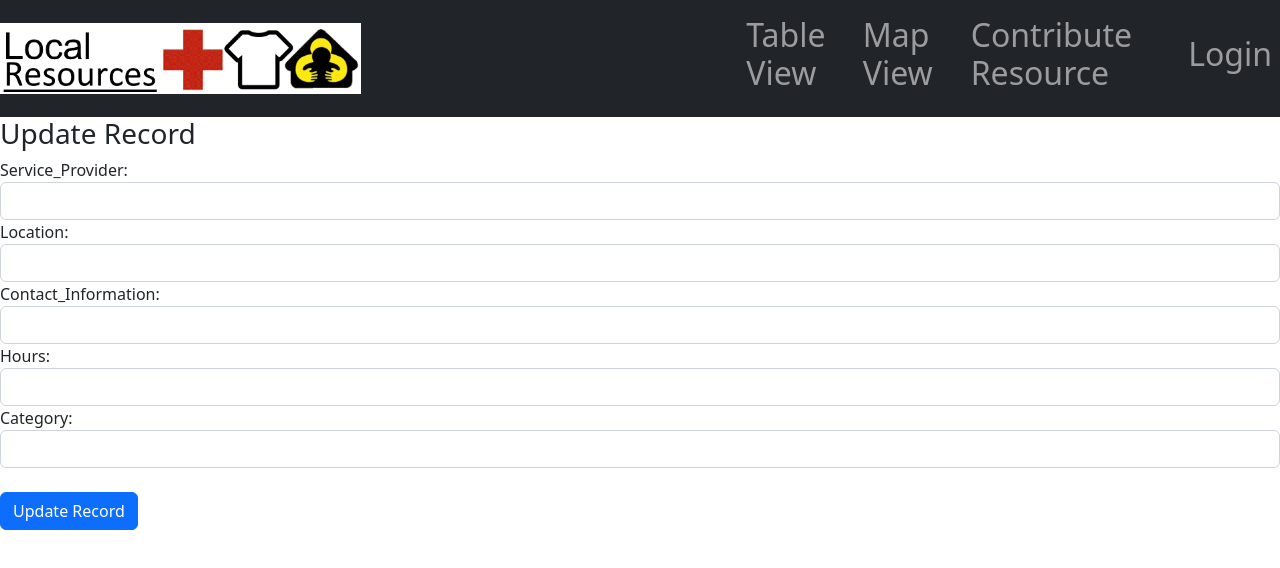
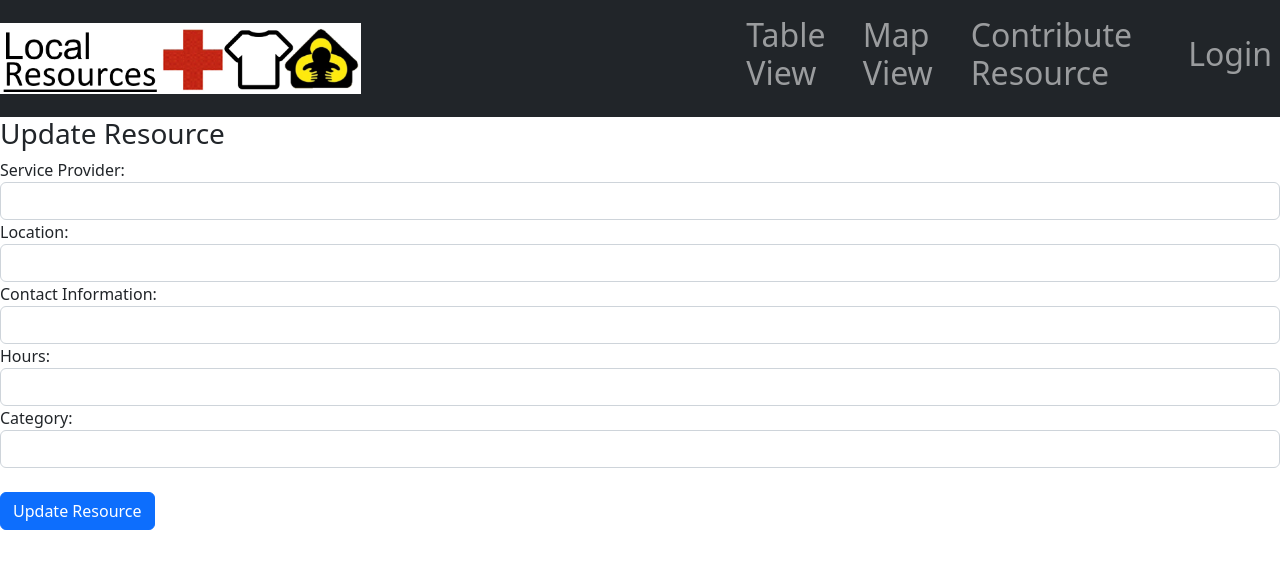
Before and after one commit to zmelson/LocalResources, a React (Create React App) app in the folder mern/client/: page /edit/1 in a window 1280 px wide. Shown: the top 568 px of the page. Built offline with nearby package versions, Linux system fonts and the light colour scheme; no server answers.

Commit message:
added create,record,edit

```diff
--- a/mern/client/src/components/create.js
+++ b/mern/client/src/components/create.js
@@ -23,39 +23,35 @@ export default function Create() {
     e.preventDefault();
 
     // When a post request is sent to the create url, we'll add a new record to the database.
-   const newPerson = { ...form };
+    const newResource = { ...form };
 
     await fetch("http://localhost:5000/record/add", {
       method: "POST",
       headers: {
         "Content-Type": "application/json",
       },
-     body: JSON.stringify(newPerson),
+      body: JSON.stringify(newResource),
     })
         .catch(error => {
           window.alert(error);
           return;
         });
 
-   setForm({ Service_Provider: "",
-     Location: "",
-     Contact_Information: "",
-     Hours: "",
-     Category: "", });
+    setForm({ Service_Provider: "", Location: "", Contact_Information: "", Hours: "", Category: "" });
     navigate("/");
   }
 
   // This following section will display the form that takes the input from the user.
   return (
       <div>
-     <h3>Create New Record</h3>
+        <h3>Please fill out the form below to contribute a resource to our list</h3>
         <form onSubmit={onSubmit}>
           <div className="form-group">
-         <label htmlFor="Service_Provider">Service_Provider</label>
+            <label htmlFor="Service_Provider">Service Provider</label>
             <input
                 type="text"
                 className="form-control"
-           id="name"
+                id="Service Provider"
                 value={form.Service_Provider}
                 onChange={(e) => updateForm({ Service_Provider: e.target.value })}
             />
@@ -71,7 +67,7 @@ export default function Create() {
             />
           </div>
           <div className="form-group">
-         <label htmlFor="Contact_Information">Contact_Information</label>
+            <label htmlFor="Contact_Information">Contact Information</label>
             <input
                 type="text"
                 className="form-control"
--- a/mern/client/src/components/edit.js
+++ b/mern/client/src/components/edit.js
@@ -47,7 +47,7 @@ export default function Edit() {
 
   async function onSubmit(e) {
     e.preventDefault();
-   const editedPerson = {
+    const editedResource = {
       Service_Provider: form.Service_Provider,
       Location: form.Location,
       Contact_Information: form.Contact_Information,
@@ -58,7 +58,7 @@ export default function Edit() {
     // This will send a post request to update the data in the database.
     await fetch(`http://localhost:5000/update/${params.id}`, {
       method: "POST",
-     body: JSON.stringify(editedPerson),
+      body: JSON.stringify(editedResource),
       headers: {
         'Content-Type': 'application/json'
       },
@@ -70,14 +70,14 @@ export default function Edit() {
   // This following section will display the form that takes input from the user to update the data.
   return (
       <div>
-     <h3>Update Record</h3>
+        <h3>Update Resource</h3>
         <form onSubmit={onSubmit}>
           <div className="form-group">
-         <label htmlFor="Service_Provider">Service_Provider: </label>
+            <label htmlFor="Service Provider">Service Provider: </label>
             <input
                 type="text"
                 className="form-control"
-           id="Service_Provider"
+                id="Service Provider"
                 value={form.Service_Provider}
                 onChange={(e) => updateForm({ Service_Provider: e.target.value })}
             />
@@ -93,7 +93,7 @@ export default function Edit() {
             />
           </div>
           <div className="form-group">
-         <label htmlFor="Contact Information">Contact_Information: </label>
+            <label htmlFor="Contact Information">Contact Information: </label>
             <input
                 type="text"
                 className="form-control"
@@ -103,11 +103,11 @@ export default function Edit() {
             />
           </div>
           <div className="form-group">
-         <label htmlFor="Hours">Hours: </label>
+            <label htmlFor="hours">Hours: </label>
             <input
                 type="text"
                 className="form-control"
-             id="Hours"
+                id="hours"
                 value={form.Hours}
                 onChange={(e) => updateForm({ Hours: e.target.value })}
             />
@@ -127,7 +127,7 @@ export default function Edit() {
           <div className="form-group">
             <input
                 type="submit"
-           value="Update Record"
+                value="Update Resource"
                 className="btn btn-primary"
             />
           </div>
```
Also changed, not shown: 1 other file (tests, documents, lock files or other folders). Lines whose indentation alone changed are shown as unchanged.
